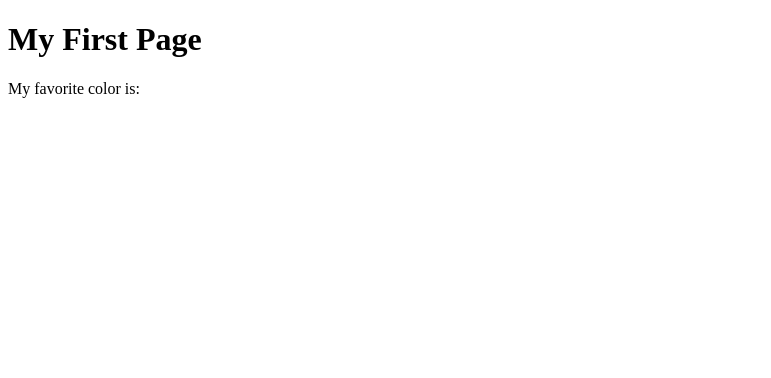
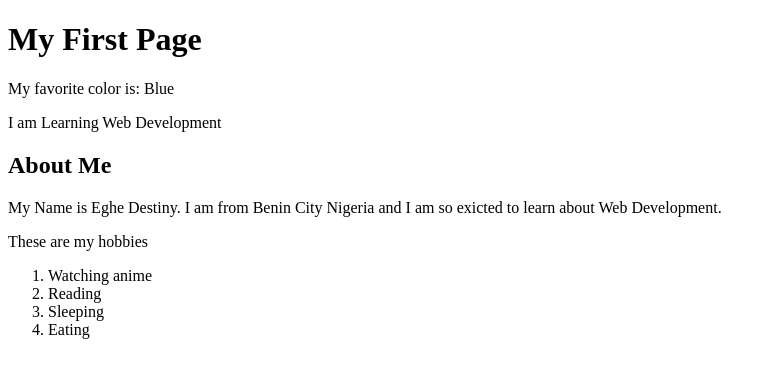
Before and after one commit to diy619/wdd130, a plain HTML site: page week01/first-page.html in a window 1280 px wide. Shown: the whole page, without its empty margins (0-771 px from the left). Drawn offline with Linux system fonts and the light colour scheme.

```diff
--- a/week01/first-page.html
+++ b/week01/first-page.html
@@ -9,7 +9,18 @@
 
 <body>
     <h1>My First Page</h1>
-    <p>My favorite color is: </p>
+    <p>My favorite color is: Blue </p>
+    <p>I am Learning Web Development </p>
 </body>
+<h2>About Me</h2>
+<p>My Name is Eghe Destiny. I am from Benin City Nigeria and I am so exicted to learn about Web Development. </p>
+<p>These are my hobbies </p>
+<ol>
+    <li>Watching anime</li>
+    <li>Reading</li>
+    <li>Sleeping</li>
+    <li>Eating</li>
+
+</ol>
 
 </html>
```
Also changed, not shown: week01/favorite-city.html (added, +17 -0 lines), week01/file-paths.html (+4 -3 lines), week01/images.html (+1 -1 lines), week01/-city.html (added), week01/images/temple-small.jpg (added), week01/images/wisshajj-downtown-4730166_640.jpg (added), 1 other file.
